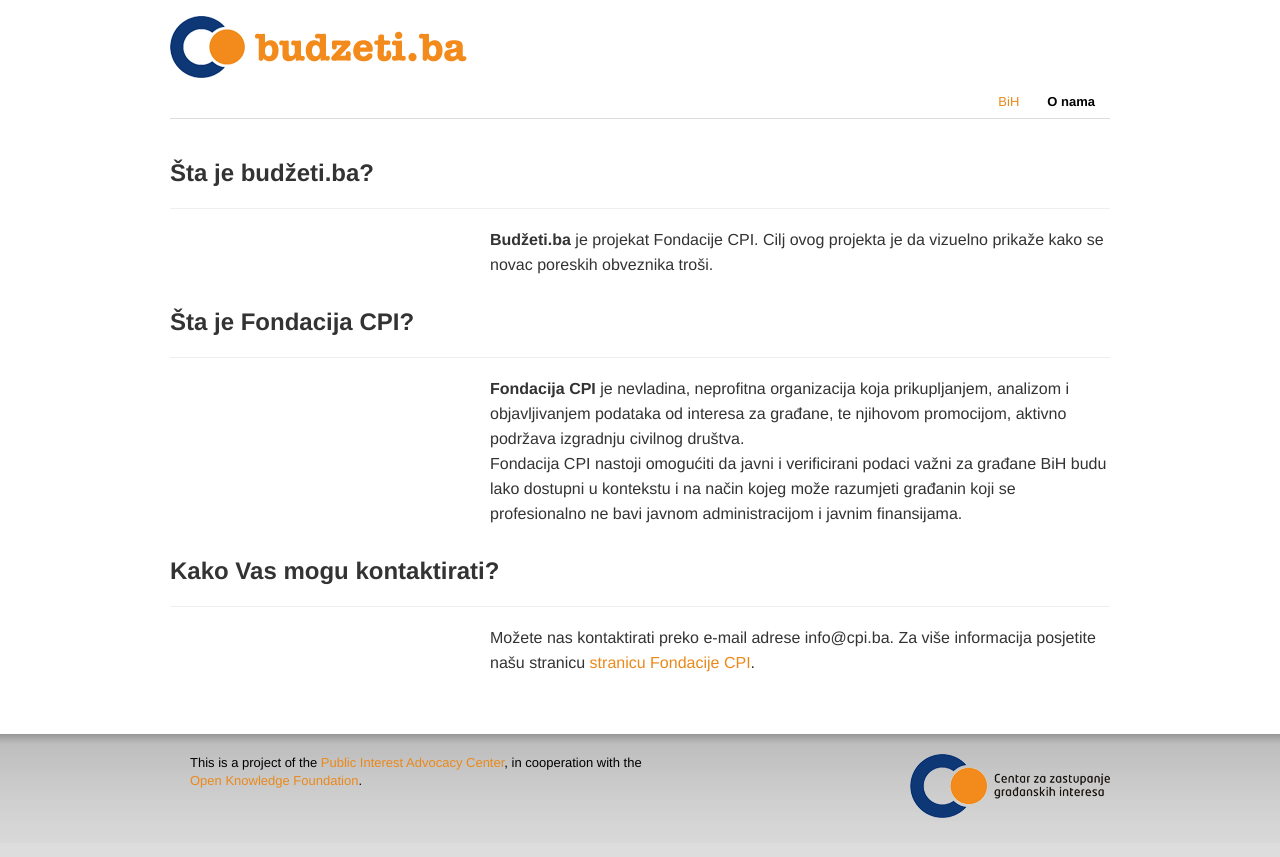
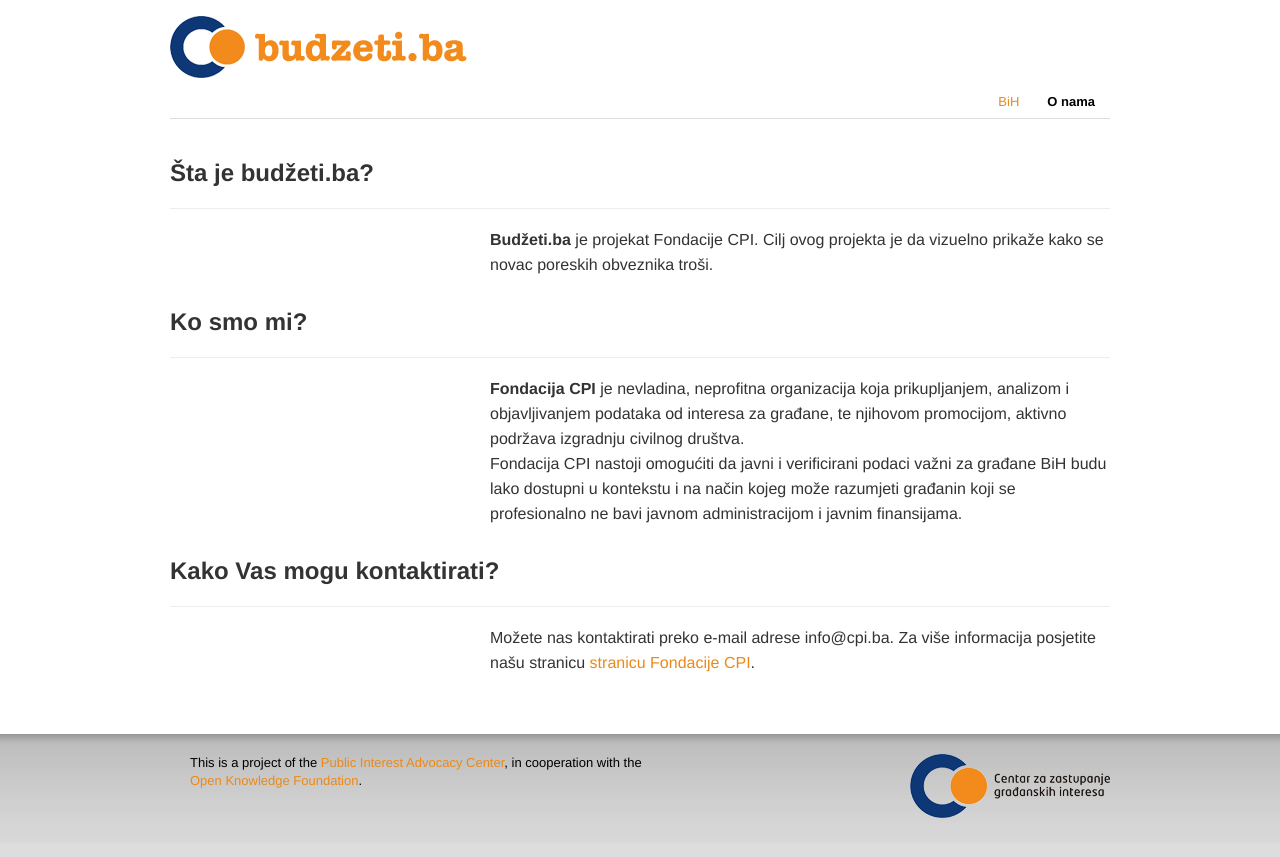
Before and after one commit to openspending/budzeti.ba, a Jekyll site: the page built from about.html, in a window 1280 px wide. Shown: the top 857 px of the page. Built offline with Jekyll 4.4.1, drawn with Linux system fonts in a browser that asks for light colours; nearby versions of some CDN libraries; some web fonts are replaced.

Commit message:
Update about.html

```diff
--- a/about.html
+++ b/about.html
@@ -11,7 +11,7 @@
   </div>
 </div>
 
-<h2 class="page-header">Šta je Fondacija CPI?</h2>
+<h2 class="page-header">Ko smo mi?</h2>
 
 <div class="row">
   <div class="span8 offset4">
```
